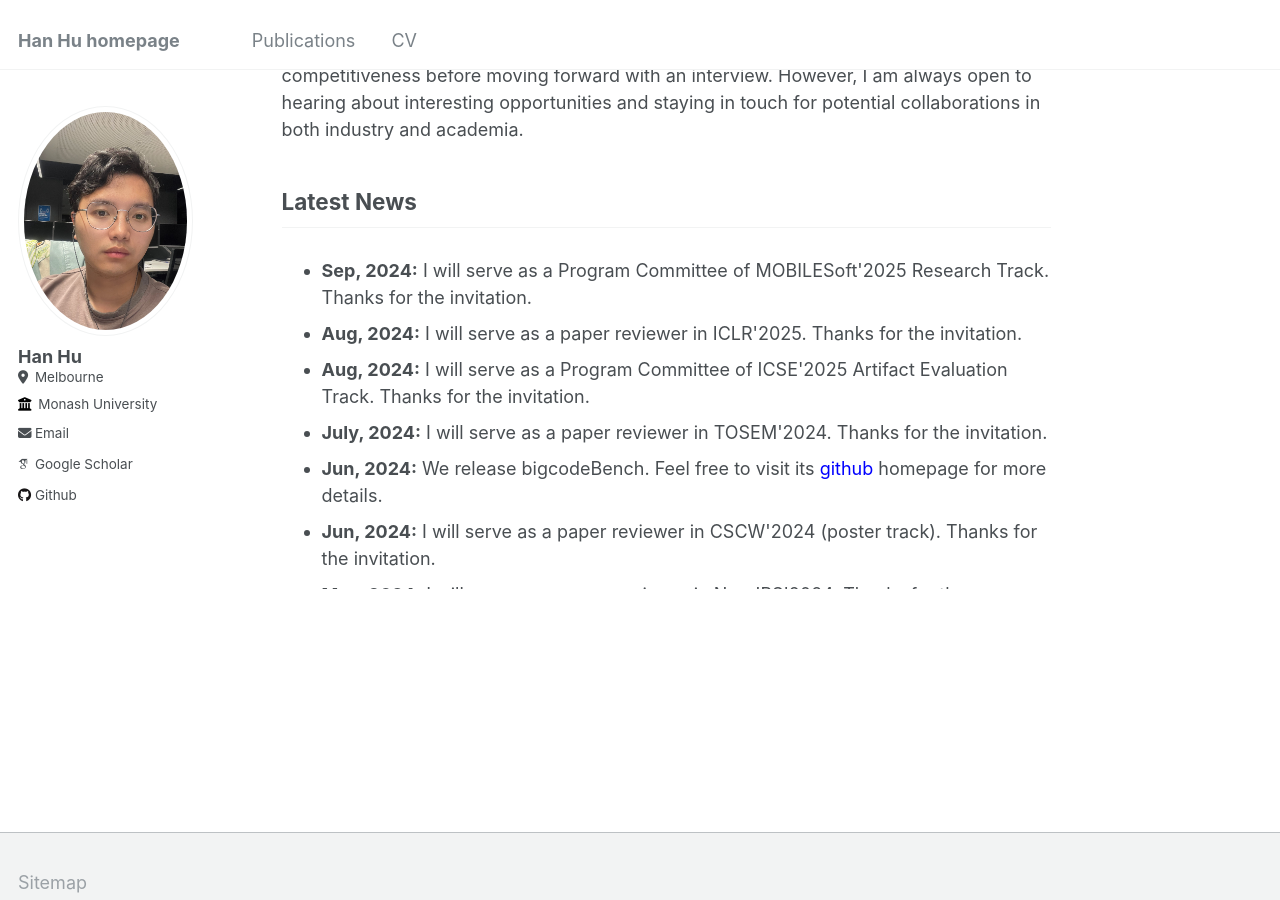
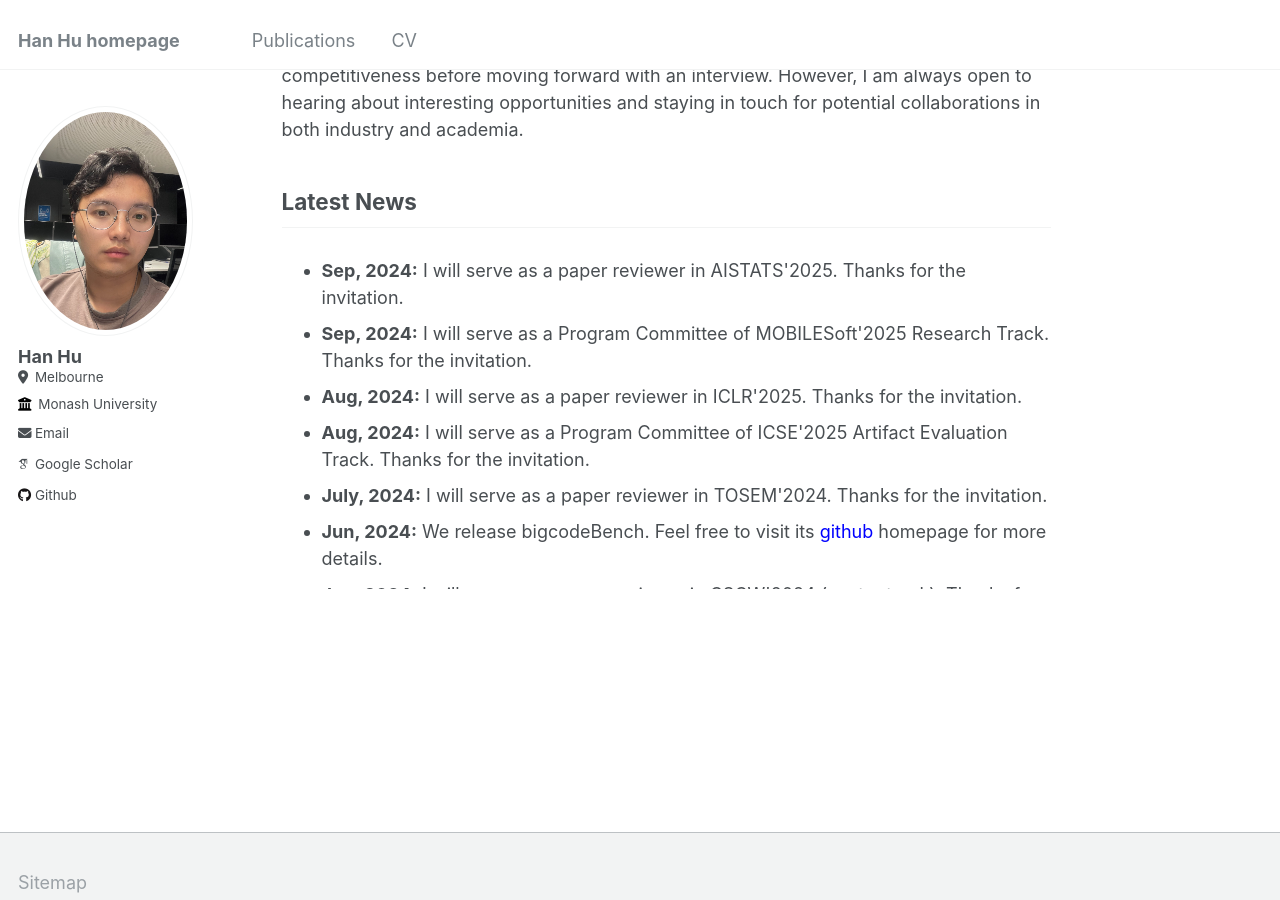
Before and after one commit to huhanGitHub/huhanGitHub.github.io, a Jekyll site: the page built from _pages/about.md, in a window 1280 px wide and 900 px high, scrolled down 1157 px. Built offline with Jekyll 4.4.1, drawn with Linux system fonts in a browser that asks for light colours; some web fonts are replaced.

Commit message:
Update about.md

```diff
--- a/_pages/about.md
+++ b/_pages/about.md
@@ -41,6 +41,7 @@ Please note that my accepted offer is competitive compared to typical CS PhD opp
 
 <div style="height: 350px; overflow-y: scroll;">
   <ul>
+    <li><b>Sep, 2024:</b> I will serve as a paper reviewer in AISTATS'2025. Thanks for the invitation.</li>
     <li><b>Sep, 2024:</b> I will serve as a Program Committee of MOBILESoft'2025 Research Track. Thanks for the invitation.</li>
     <li><b>Aug, 2024:</b> I will serve as a paper reviewer in ICLR'2025. Thanks for the invitation.</li>
     <li><b>Aug, 2024:</b> I will serve as a Program Committee of ICSE'2025 Artifact Evaluation Track. Thanks for the invitation.</li>
```
